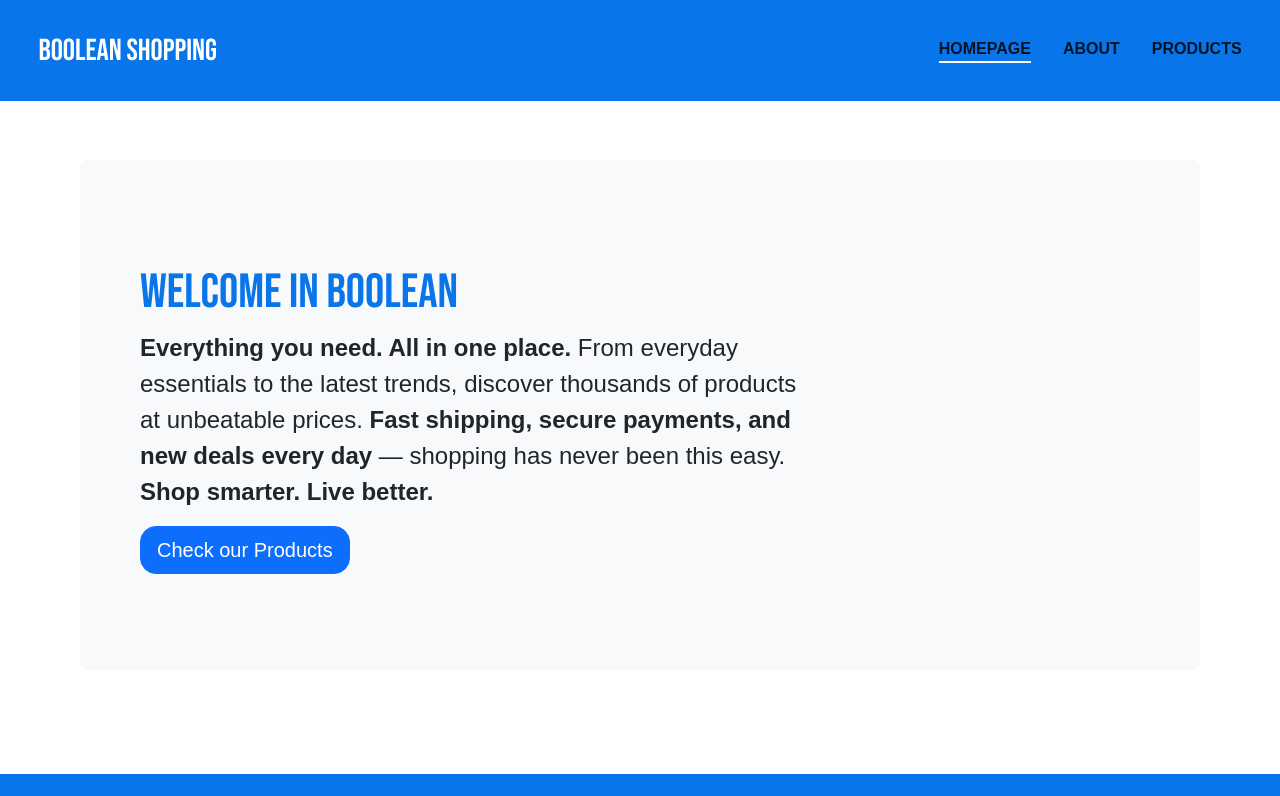
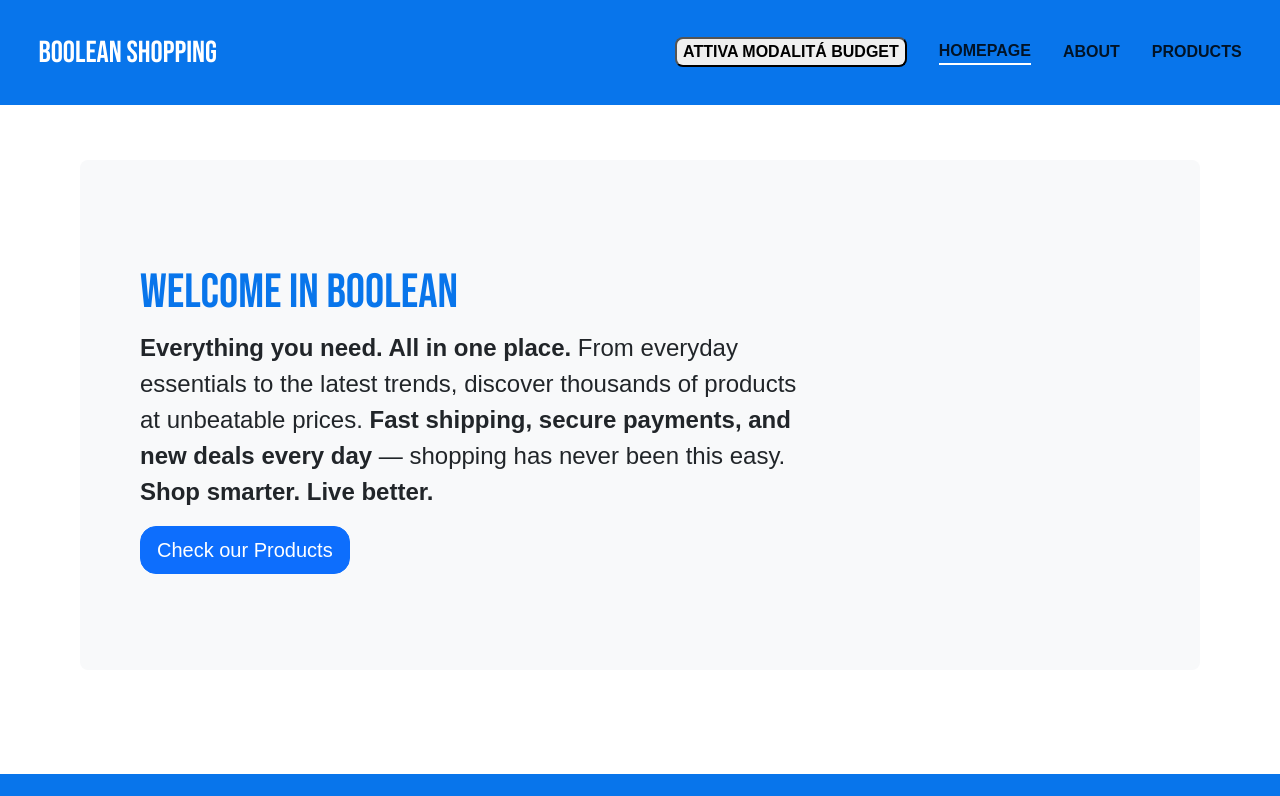
Before and after one commit to simonegreco5/react-router, a React (Vite) app: page / in a window 1280 px wide. Shown: the top 796 px of the page. Built offline with nearby package versions, Linux system fonts and the light colour scheme.

Commit message:
- add toggleBudgetMode function and integrate it in AppHeader for budget mode control - add button for active and disactive budgetmode (MILESTONE 2)

```diff
--- a/src/App.jsx
+++ b/src/App.jsx
@@ -13,10 +13,26 @@ function App() {
 
   const [budgetMode, setBudgetMode] = useState(false)
 
+  function toggleBudgetMode() {
+
+    if (budgetMode === false) {
+      setBudgetMode(true)
+      console.log('modalità budget attivata')
+
+    } else {
+      setBudgetMode(false)
+      console.log('modalità budget disattivata')
+    }
+
+    // oppure semplicemente neghiamo lo stato precedente
+    // setBudgetMode(prev => !prev)
+
+
+  }
 
   return (
     <>
-      <BudgetContext.Provider value={{ budgetMode, setBudgetMode }}>
+      <BudgetContext.Provider value={{ budgetMode, setBudgetMode, toggleBudgetMode }}>
         <BrowserRouter>
           <Routes>
             <Route element={<DefaultLayout />}>
--- a/src/components/AppHeader.jsx
+++ b/src/components/AppHeader.jsx
@@ -1,8 +1,12 @@
 // sezione import
 import { NavLink } from "react-router-dom";
 import menu from "../assets/arrayMenu.js";
+import BudgetContext from "../contexts/BudgetContext.jsx";
+import { useContext } from "react";
 
 export default function AppHeader() {
+
+    const { budgetMode, setBudgetMode, toggleBudgetMode } = useContext(BudgetContext)
 
     return (
 
@@ -17,6 +21,9 @@ export default function AppHeader() {
                 </div>
 
                 <ul className="d-flex">
+                    <li><button onClick={toggleBudgetMode} className={budgetMode ? 'active-budget' : ''}>
+                        {`${budgetMode === true ? 'DISATTIVA' : 'ATTIVA'} MODALITÁ BUDGET`}
+                    </button></li>
                     {
                         menu.map((item) => (
                             <li key={item.id}>
--- a/src/index.css
+++ b/src/index.css
@@ -48,10 +48,21 @@ header {
 
     padding-top: 0.9rem;
     padding-right: 1rem;
+    align-items: center;
 
     li {
       padding-left: 2rem;
       list-style: none;
+
+      button{
+        font-weight: 700;
+        border-radius: 0.5rem;
+        color: black;
+      }
+
+      .active-budget{
+        color: green;
+      }
 
       a {
         color: rgba(0, 0, 0, 0.84);
```
